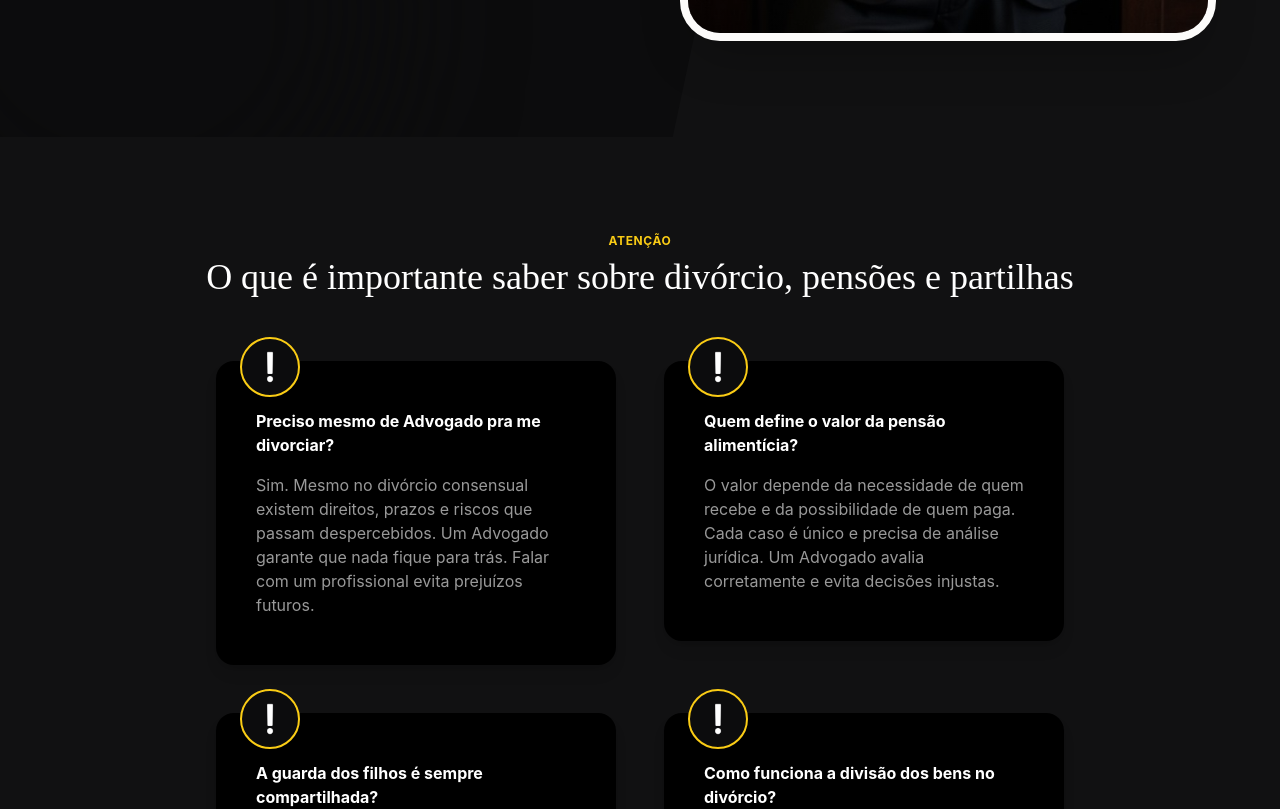
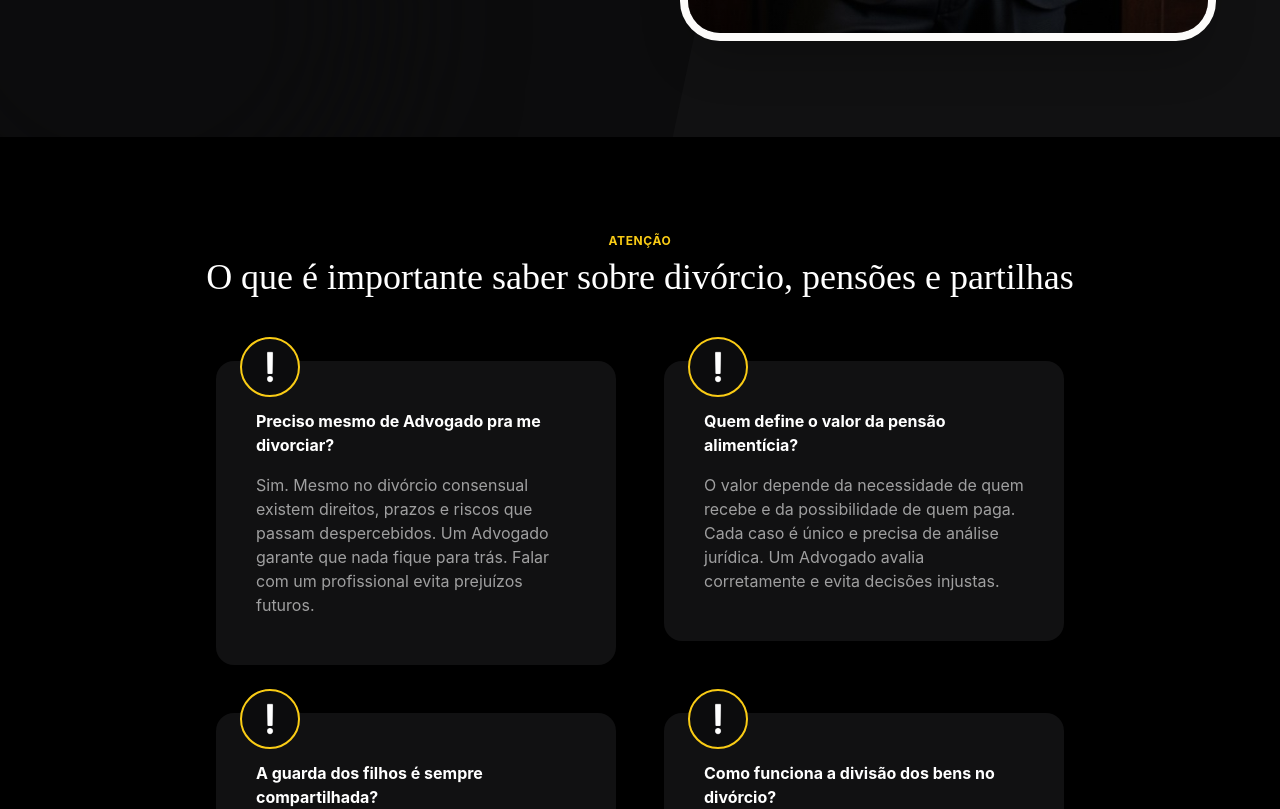
Before and after one commit to Paper-Street-Softwares/LPA-Divorcio-e-Pensao-Victor, a React (Vite) app: page / in a window 1280 px wide. Shown: the part 854-1663 px from the top of the page. Built offline with nearby package versions, Linux system fonts and the light colour scheme.

Commit message:
fix: cores

```diff
--- a/src/components/cards/CardsImportants.jsx
+++ b/src/components/cards/CardsImportants.jsx
@@ -17,7 +17,7 @@ function CardsImportants({ title, paragraph, colorMode, className }) {
       break
     case 'dark':
       // bgCard = 'bg-black hover:bg-primaryDark'
-      bgCard = 'bg-black'
+      bgCard = 'bg-darkOpacity'
       bgCircle = 'bg-dark'
       // bgCircleHover =
       //   'group-hover:bg-primaryDark group-hover:border-2 border-primaryLight group-hover:border-black'
--- a/src/components/sections/Important.jsx
+++ b/src/components/sections/Important.jsx
@@ -19,7 +19,7 @@ function Important({ colorMode }) {
       textDestaque = 'text-primaryDark'
       break
     case 'dark':
-      backgroundMode = 'bg-darkOpacity'
+      backgroundMode = 'bg-black'
       text = 'text-corTitulosBranca'
       textOpacity = 'text-corOutrosTextosBranca'
       textDestaque = 'text-primaryDark'
```
